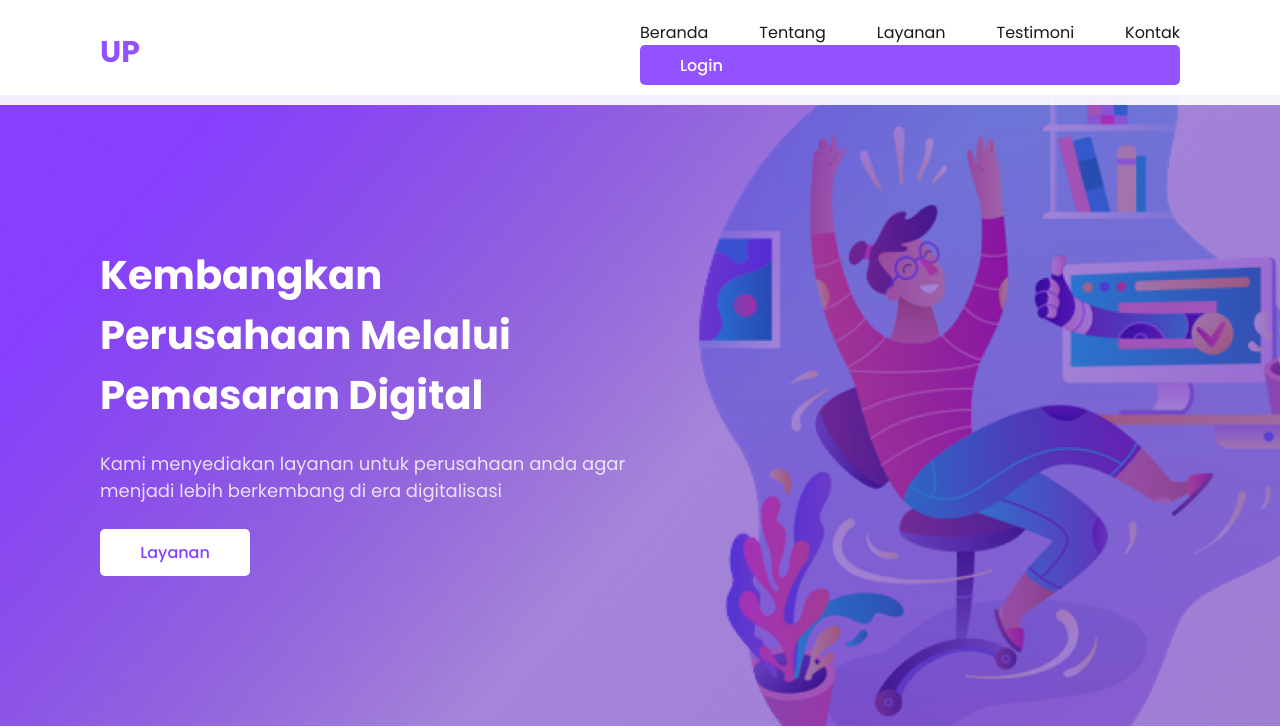
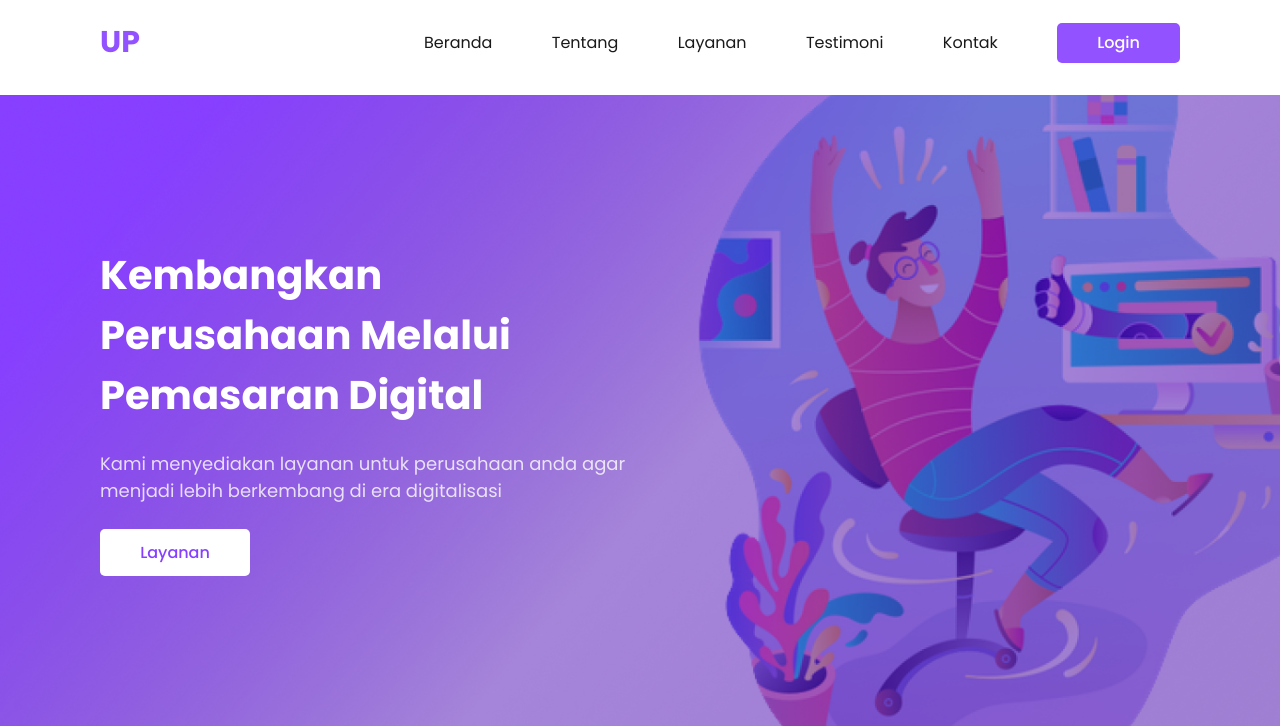
Before and after one commit to ganggaswadiaya/UP, a plain HTML site: page index.html in a window 1280 px wide. Shown: the top 728 px of the page. Drawn offline with Linux system fonts and the light colour scheme.

Commit message:
improve responsive design

```diff
--- a/index.html
+++ b/index.html
@@ -42,10 +42,10 @@
                             <li><a href="">Layanan</a></li>
                             <li><a href="">Testimoni</a></li>
                             <li><a href="">Kontak</a></li>
+                            <div class="btn-login">
+                                <a href="">Login</a>
+                            </div>
                         </ul>
-                        <div class="btn-login">
-                            <a href="">Login</a>
-                        </div>
                     </div>
                 </div>
             </section>
--- a/script.js
+++ b/script.js
@@ -2,7 +2,5 @@ const humberger = document.querySelector('.hamberger');
 const navLink = document.querySelector('.nav-link');
 
 humberger.addEventListener('click', () => {
-  // Yang kita toggle bukan humberger, tapi navLink
-  // Karena navLink yang kita hide dan show
   navLink.classList.toggle('active');
 });
--- a/src/style/style.css
+++ b/src/style/style.css
@@ -31,12 +31,13 @@
     font-size: 30px;
 }
 
-.nav-link {
-    width: 50%;
+nav .nav-link {
+    width: 70%;
 }
-.nav-link ul{
+nav .nav-link ul{
     display: flex;
     justify-content: space-between;
+    align-items: center;
 }
 
 .nav-link li a {
@@ -496,7 +497,7 @@ textarea:focus {
     .hamberger {
         display: block;
     }
-    .nav-link {
+    nav .nav-link {
         position: fixed;
         top: 80px;
         right: -100%;
```
